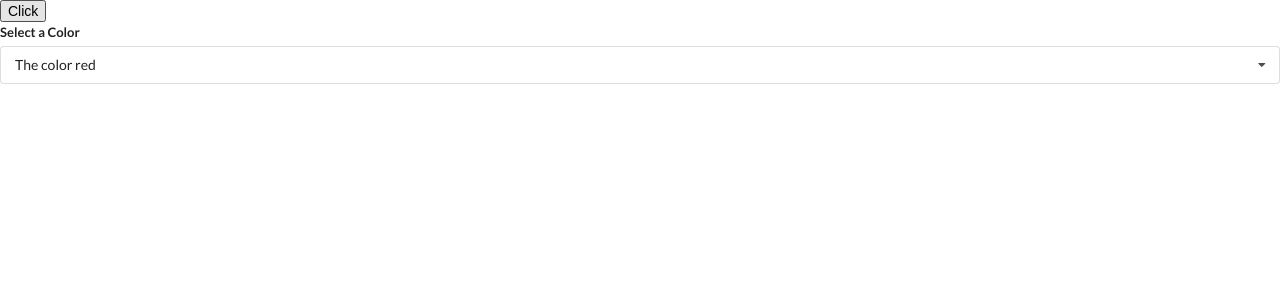
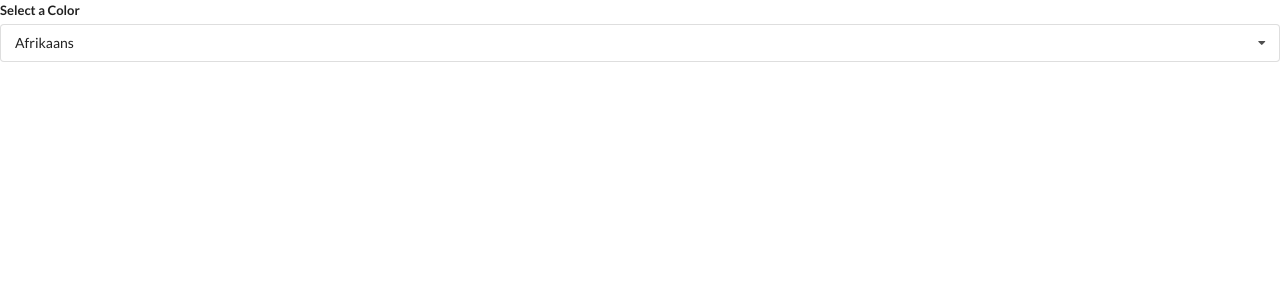
Before and after one commit to GzimAsani/Widgets, a React (Create React App) app: page / in a window 1280 px wide. Shown: the top 300 px of the page. Built offline with nearby package versions, Linux system fonts and the light colour scheme.

Commit message:
Add translate dropdown

```diff
--- a/src/App.js
+++ b/src/App.js
@@ -1,7 +1,8 @@
 import React, { useState } from 'react';
 import Accordion from './components/Accordion';
 import Search from './components/Search';
-import Dropdown from './components/Dropdown'
+import Dropdown from './components/Dropdown';
+import Translate from './components/Translate'
 const items = [
   {
     title: 'Why learn react?',
@@ -33,18 +34,11 @@ const options = [
 ]
 
 export default () => {
-  const [selected, setSelected] = useState(options[0]);
-  const [showDrop, setShowDrop] = useState(true);
+
+
   return (
     <div>
-      <button onClick={() => setShowDrop(!showDrop)}>Click</button>
-      { showDrop ?
-        <Dropdown
-          options={options}
-          selected={selected}
-          onSetSelected={setSelected}
-        /> : null
-      }
+      <Translate />
     </div>
   )
 }
--- /dev/null
+++ b/src/components/Translate.js
@@ -0,0 +1,31 @@
+import React, {useState} from 'react';
+import Dropdown from './Dropdown';
+
+
+const options = [
+  {
+    label: 'Afrikaans',
+    value: 'af'
+  },
+  {
+    label: 'Arabic',
+    value: 'ar'
+  },
+  {
+    label: 'Albanian',
+    value: 'al'
+  }
+]
+const Translate = () => {
+  const [language, setLanguage] = useState(options[0]);
+  return (
+    <div>
+      <Dropdown
+        selected={language}
+        onSetSelected={setLanguage}
+        options={options} />
+    </div>
+  )
+};
+
+export default Translate;
```
